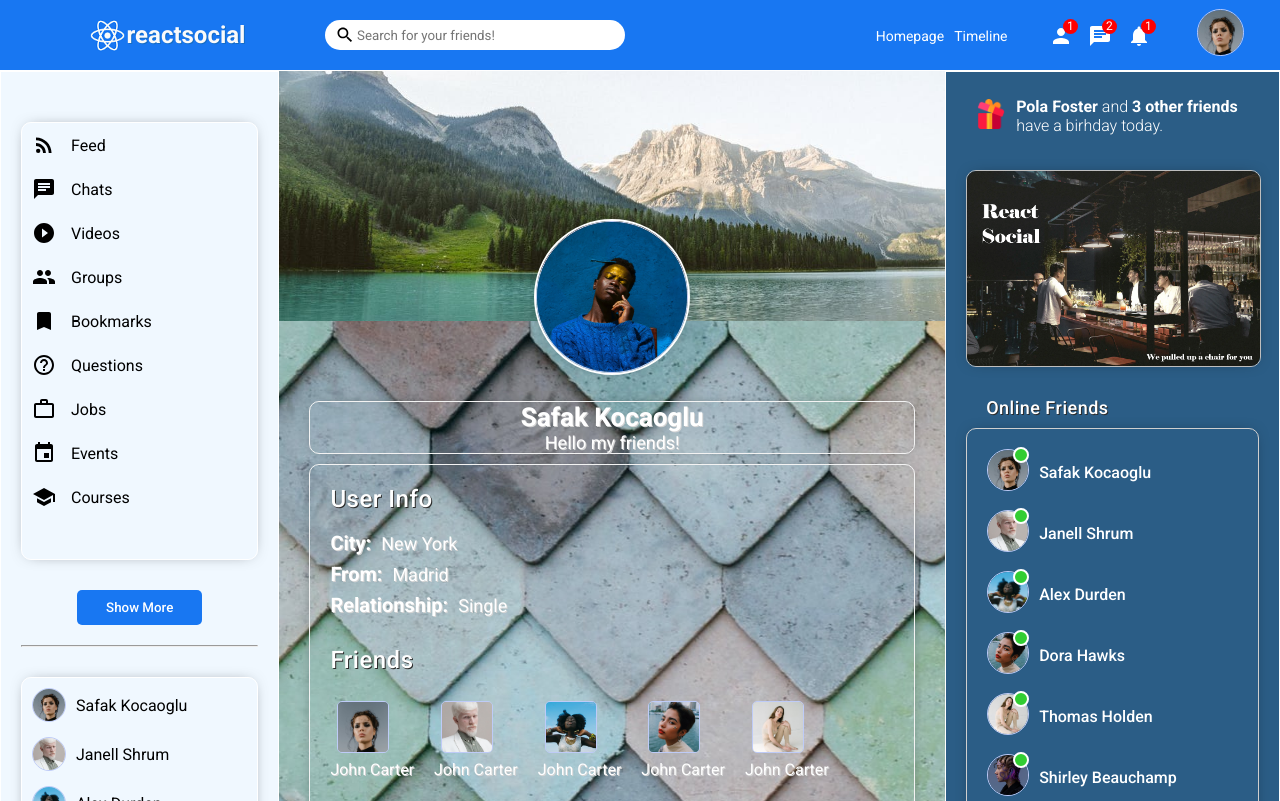
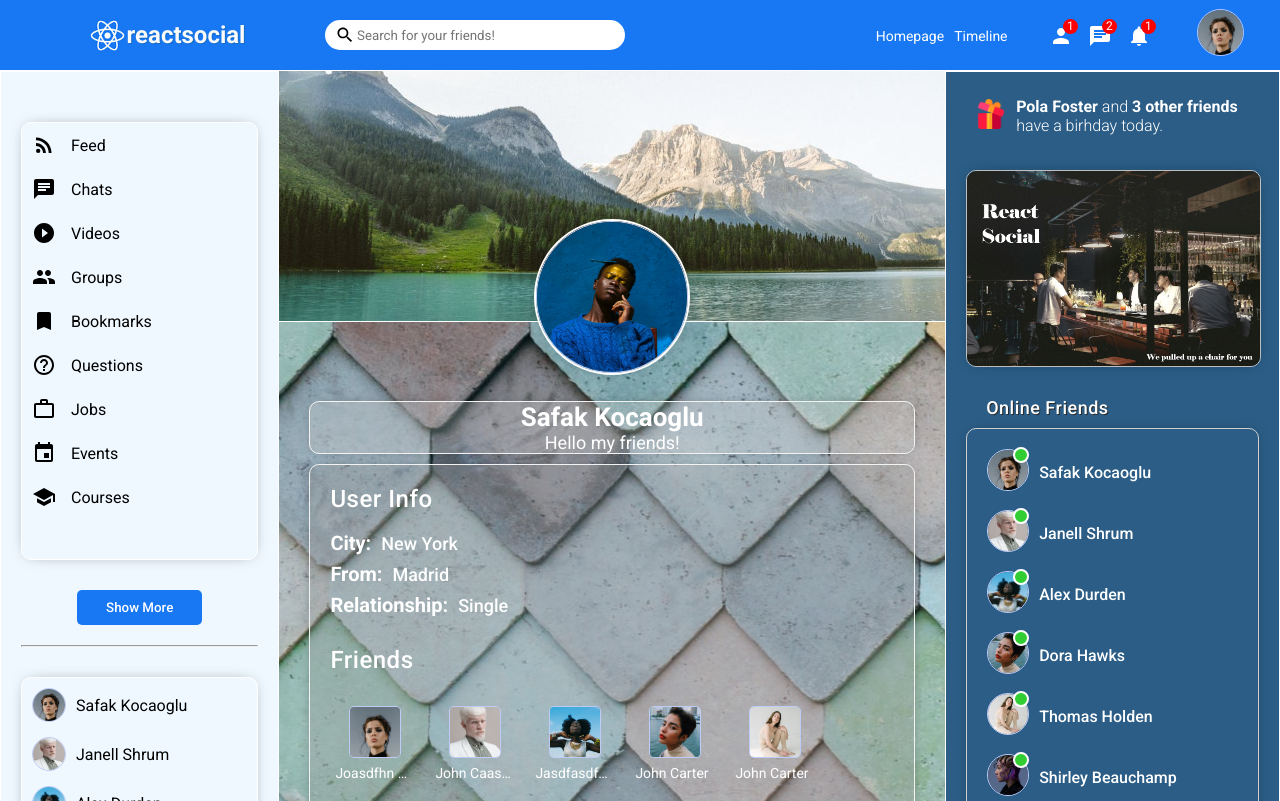
Before and after one commit to kawgh1/mern-social-media-react, a React (Create React App) app: page / in a window 1280 px wide. Built offline with nearby package versions, Linux system fonts and the light colour scheme.

Commit message:
styling profile page

```diff
--- a/src/components/userProfile/UserProfile.css
+++ b/src/components/userProfile/UserProfile.css
@@ -8,7 +8,6 @@
 .profileRight {
 	flex: 12;
 	color: white;
-	text-shadow: 1px 1px lightgray;
 }
 
 /* COMPONENT SCROLL BAR */
@@ -49,6 +48,7 @@
 	width: 100%;
 	height: 250px;
 	object-fit: cover;
+	border-bottom: 1px solid white;
 }
 
 .profileUserImg {
@@ -81,6 +81,7 @@
 	border: 1px solid rgb(243, 243, 243);
 	-webkit-box-shadow: 0px 0px 16px -8px rgba(0, 0, 0, 0.68);
 	box-shadow: 0px 0px 16px -8px rgba(0, 0, 0, 0.68);
+	background-color: rgba(200, 200, 200, 0.3);
 }
 
 .profileInfoName {
@@ -103,13 +104,13 @@
 	-webkit-box-shadow: 0px 0px 16px -8px rgba(0, 0, 0, 0.68);
 	box-shadow: 0px 0px 16px -8px rgba(0, 0, 0, 0.68);
 	padding: 10px;
+	background-color: rgba(150, 150, 150, 0.3);
 }
 
 .profileTitle {
 	margin: 10px;
 	font-size: 24px;
 	font-weight: 500;
-	text-shadow: 1px 1px rgb(44, 44, 44);
 	letter-spacing: 0.5px;
 }
 
@@ -140,11 +141,10 @@
 	font-weight: bold;
 	font-size: 20px;
 	color: rgb(255, 255, 255);
-	text-shadow: 1px 1px lightgray;
 }
 
 .profileInfoValue {
-	font-weight: 400;
+	font-weight: 500;
 	font-size: 18px;
 }
 
@@ -152,11 +152,14 @@
 	display: flex;
 	flex-wrap: wrap;
 	justify-content: flex-start;
+	padding: 5px;
 }
 
 .profileFollowing {
 	display: flex;
 	flex-direction: column;
+	justify-content: flex-start;
+	align-items: flex-start;
 	cursor: pointer;
 	margin: 10px;
 }
@@ -164,8 +167,18 @@
 .profileFollowingImg {
 	width: 50px;
 	height: 50px;
+
 	object-fit: cover;
 	border-radius: 5px;
-	margin: 7px;
+	margin: 7px auto;
 	border: 1px solid rgb(190, 203, 247);
 }
+
+.profileFollowingName {
+	/* ellipsis if long name */
+	font-size: 14px;
+	white-space: nowrap;
+	overflow: hidden;
+	text-overflow: ellipsis;
+	width: 80px;
+}
--- a/src/components/userProfile/UserProfile.js
+++ b/src/components/userProfile/UserProfile.js
@@ -1,3 +1,4 @@
+import { CallReceived } from "@material-ui/icons";
 import React from "react";
 import { Users } from "../../dummyData";
 import Online from "../online/Online";
@@ -63,7 +64,7 @@ function Profile() {
 								className="profileFollowingImg"
 							/>
 							<span className="profileFollowingName">
-								John Carter
+								Joasdfhn Carasdfter
 							</span>
 						</div>
 						<div className="profileFollowing">
@@ -73,7 +74,7 @@ function Profile() {
 								className="profileFollowingImg"
 							/>
 							<span className="profileFollowingName">
-								John Carter
+								John Caasdfasfasfasfrter
 							</span>
 						</div>
 						<div className="profileFollowing">
@@ -83,7 +84,7 @@ function Profile() {
 								className="profileFollowingImg"
 							/>
 							<span className="profileFollowingName">
-								John Carter
+								Jasdfasdfohn Carter
 							</span>
 						</div>
 						<div className="profileFollowing">
```
